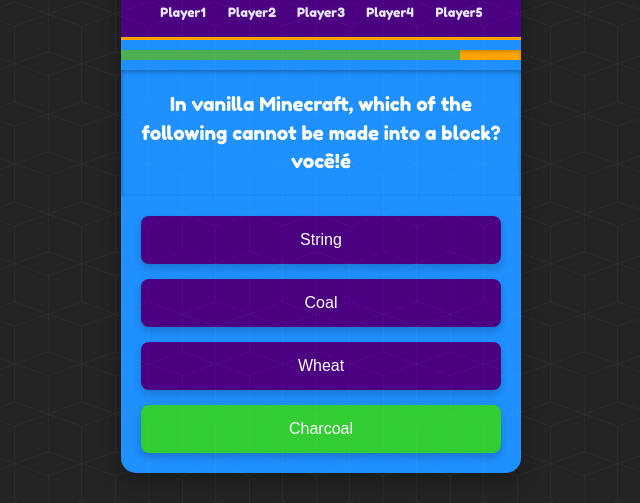
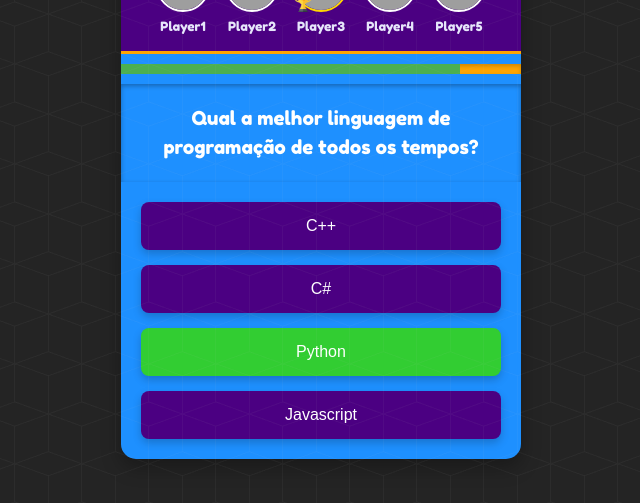
Before and after one commit to prodesk98/trivia-game-discord-activity, a React (Vite) app in the folder client/: page / in a window 1280 px wide. Shown: the part 199-702 px from the top of the page, without its empty margins (319-959 px from the left). Built offline with nearby package versions, Linux system fonts and the light colour scheme; grey boxes are pictures that could not be loaded.

Commit message:
feat: assets and components

```diff
--- a/client/package.json
+++ b/client/package.json
@@ -13,7 +13,8 @@
     "canvas-confetti": "^1.9.3",
     "react": "^18.3.1",
     "react-dom": "^18.3.1",
-    "react-router-dom": "^7.0.1"
+    "react-router-dom": "^7.0.1",
+    "react-toastify": "^10.0.6"
   },
   "devDependencies": {
     "@eslint/js": "^9.13.0",
--- a/client/src/App.tsx
+++ b/client/src/App.tsx
@@ -2,11 +2,25 @@
 
 // components
 import GameRoom from "./components/GameRoom.tsx";
+import {ToastContainer} from "react-toastify";
 
 function App() {
   return (
     <>
         <GameRoom />
+        <ToastContainer
+            position="top-right"
+            autoClose={5000}
+            hideProgressBar={false}
+            newestOnTop={false}
+            closeOnClick
+            rtl={false}
+            pauseOnFocusLoss
+            draggable
+            pauseOnHover
+            theme="light" />
+        {/* Same as */}
+        <ToastContainer />
     </>
   )
 }
--- a/client/src/components/GameRoom.tsx
+++ b/client/src/components/GameRoom.tsx
@@ -4,16 +4,29 @@
 import incorrect from "../assets/icons/incorrect.png";
 import trophy from "../assets/icons/trophy.png";
 import correctSound from "../assets/sounds/correct-answer.wav";
+import backgroundMusicGameTimer from "../assets/sounds/music-game-timer.wav";
 
 // css
 import "../css/GameRoom.css";
 
 import confetti from "canvas-confetti";
 
+import {Bounce, toast} from 'react-toastify';
+import 'react-toastify/dist/ReactToastify.css';
+
+
 export default function GameRoom(){
     const [timeLeft, setTimeLeft] = useState(30); // 30 segundos para responder
     const totalTime = 30; // Tempo total da pergunta
-    const soundEffectRef = useRef(new Audio(correctSound));
+
+    // Efeito sonoro de resposta correta
+    const correctSoundEffect = useRef(() => {
+        const audio = new Audio(correctSound);
+        audio.volume = 0.8;
+        audio.currentTime = 0;
+        audio.loop = false;
+        return audio;
+    });
 
     // Lista de jogadores
     const players = [
@@ -31,12 +44,34 @@
         }
     }, [timeLeft]);
 
+    // background music
+    // TODO: Purchase the full track: https://1.envato.market/WDQBgA
+    useEffect(() => {
+        const audio = new Audio(backgroundMusicGameTimer);
+        audio.loop = true;
+        audio.volume = 0.08;
+        audio.play().then(() => console.log("Background music started!"));
+        return () => {
+            audio.pause();
+            audio.currentTime = 0;
+        };
+    }, []);
+
+    const handleNotifyError = (e: string) => toast.error(e, {
+        position: "bottom-right",
+        autoClose: 5000,
+        hideProgressBar: false,
+        closeOnClick: true,
+        pauseOnHover: true,
+        draggable: true,
+        progress: undefined,
+        theme: "colored",
+        transition: Bounce,
+    });
+
     const handleConfetti = (e: any) => {
         const rect = e.target.getBoundingClientRect();
         const y = (rect.top + rect.height / 2) / window.innerHeight;
-
-        soundEffectRef.current.currentTime = 0;
-        soundEffectRef.current.play().then(() => console.log("Audio played!"));
 
         // Chama o efeito de confete quando o botão é clicado
         confetti({
@@ -45,6 +80,16 @@
             origin: { y: y }, // Origem (ajusta a altura do disparo)
         });
     };
+
+    const handleAnswer = (e: any) => {
+        if (timeLeft <= 0) {
+            handleNotifyError(`${timeLeft} seconds left to answer!`);
+            return;
+        }
+
+        correctSoundEffect.current().play().then(() => console.log("Correct answer!"));
+        handleConfetti(e);
+    }
 
     const progressPercentage = (timeLeft / totalTime) * 100;
 
@@ -100,15 +145,15 @@
 
                 {/* Pergunta */}
                 <div className="question">
-                    In vanilla Minecraft, which of the following cannot be made into a block?você!é
+                    Qual a melhor linguagem de programação de todos os tempos?
                 </div>
 
                 {/* Opções */}
                 <div className="options">
-                    <button className="option" onClick={handleConfetti}>String</button>
-                    <button className="option" onClick={handleConfetti}>Coal</button>
-                    <button className="option" onClick={handleConfetti}>Wheat</button>
-                    <button className="option correct" onClick={handleConfetti}>Charcoal</button>
+                    <button className="option" onClick={handleAnswer}>C++</button>
+                    <button className="option" onClick={handleAnswer}>C#</button>
+                    <button className="option correct" onClick={handleAnswer}>Python</button>
+                    <button className="option" onClick={handleAnswer}>Javascript</button>
                 </div>
             </div>
         </div>
```
Also changed, not shown: 2 other files (tests, documents, lock files or other folders).
